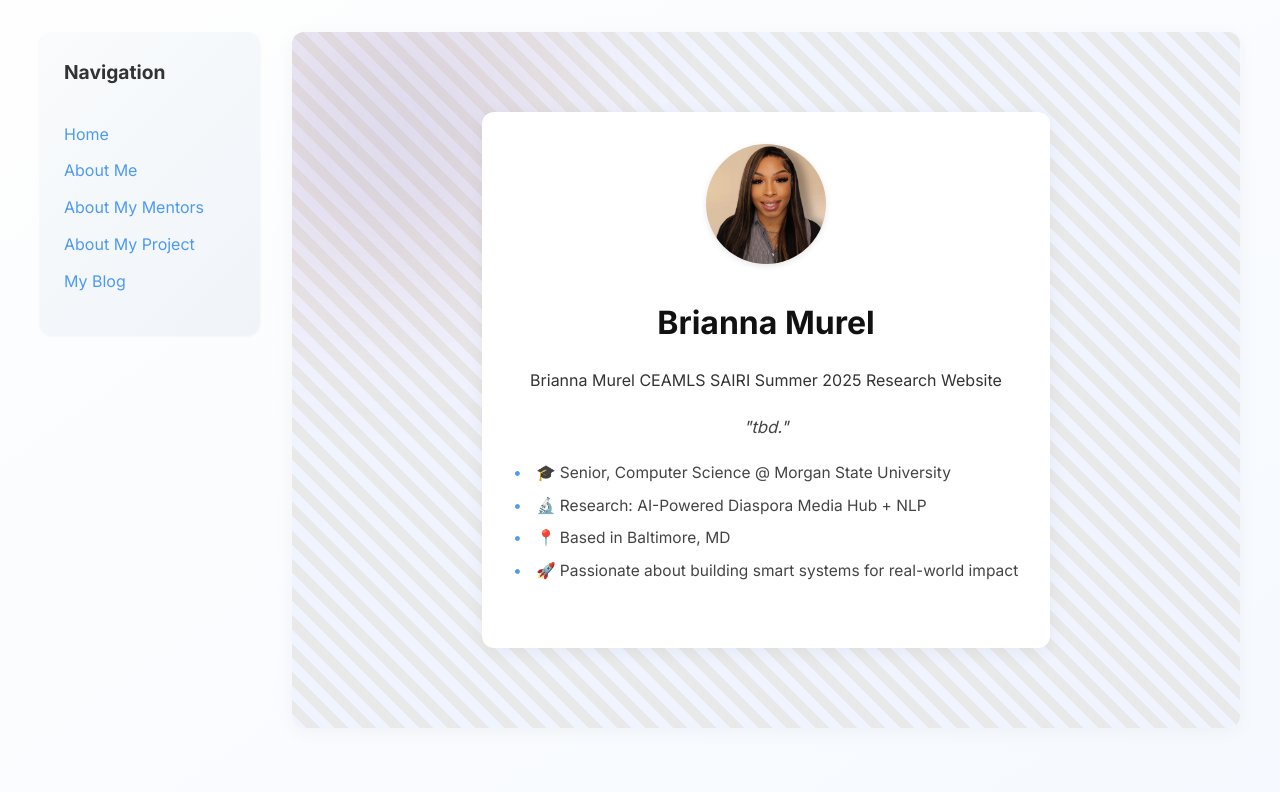
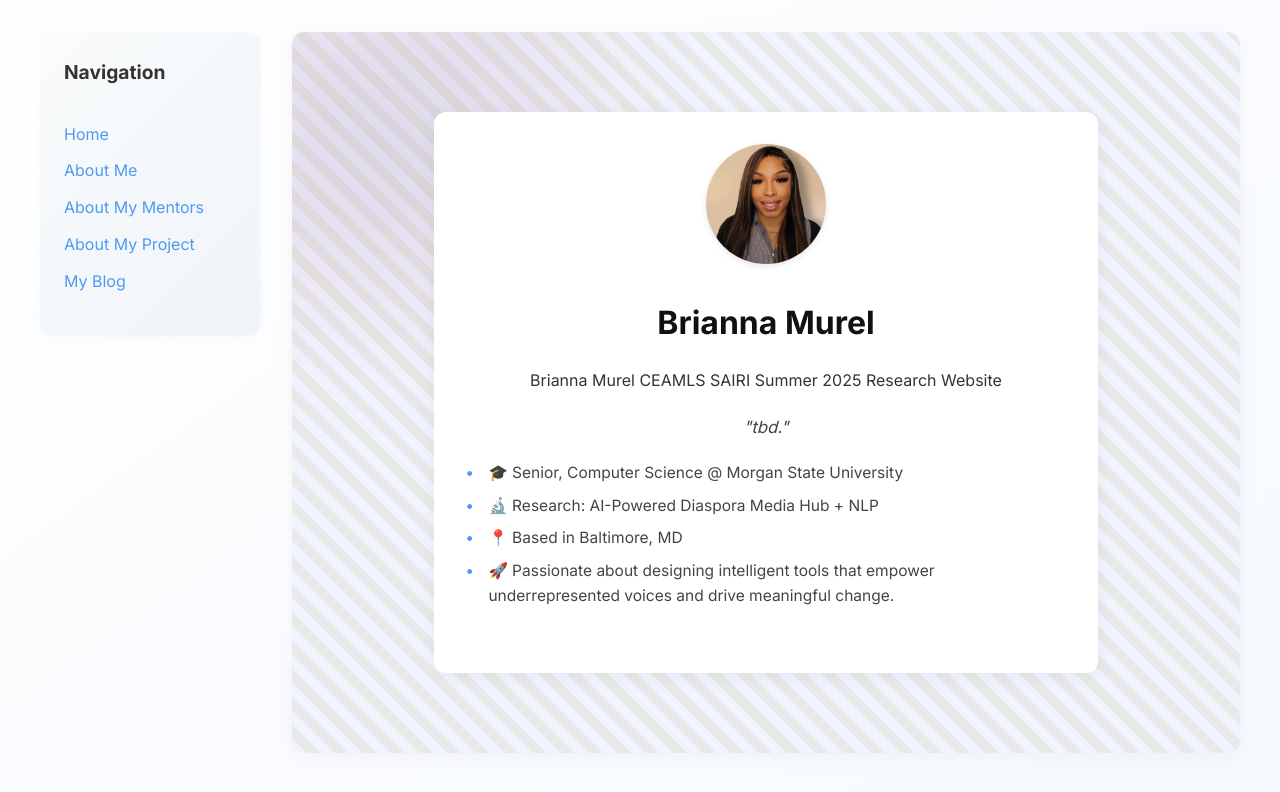
Before and after one commit to brmu22/brmu22.github.io, a Jekyll site: the page built from index.md, in a window 1280 px wide. Shown: the top 792 px of the page. Built offline with Jekyll 4.4.1, drawn with Linux system fonts in a browser that asks for light colours.

Commit message:
Update index.md

```diff
--- a/index.md
+++ b/index.md
@@ -9,7 +9,7 @@ quick_facts:
   - "🎓 Senior, Computer Science @ Morgan State University"
   - "🔬 Research: AI-Powered Diaspora Media Hub + NLP"
   - "📍 Based in Baltimore, MD"
-  - "🚀 Passionate about building smart systems for real-world impact"
+  - "🚀 Passionate about designing intelligent tools that empower underrepresented voices and drive meaningful change."
 
 linkedin:
 image: assets/images/headshot.jpg
```
